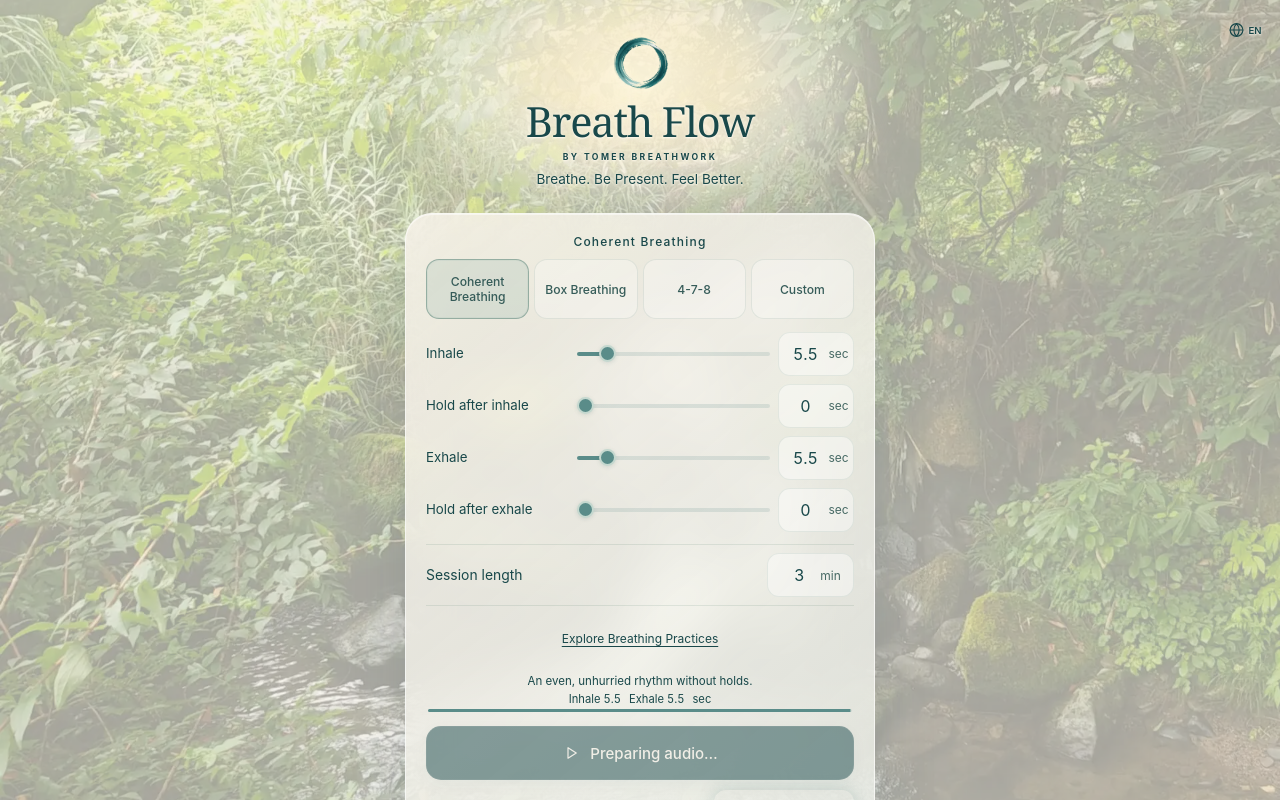
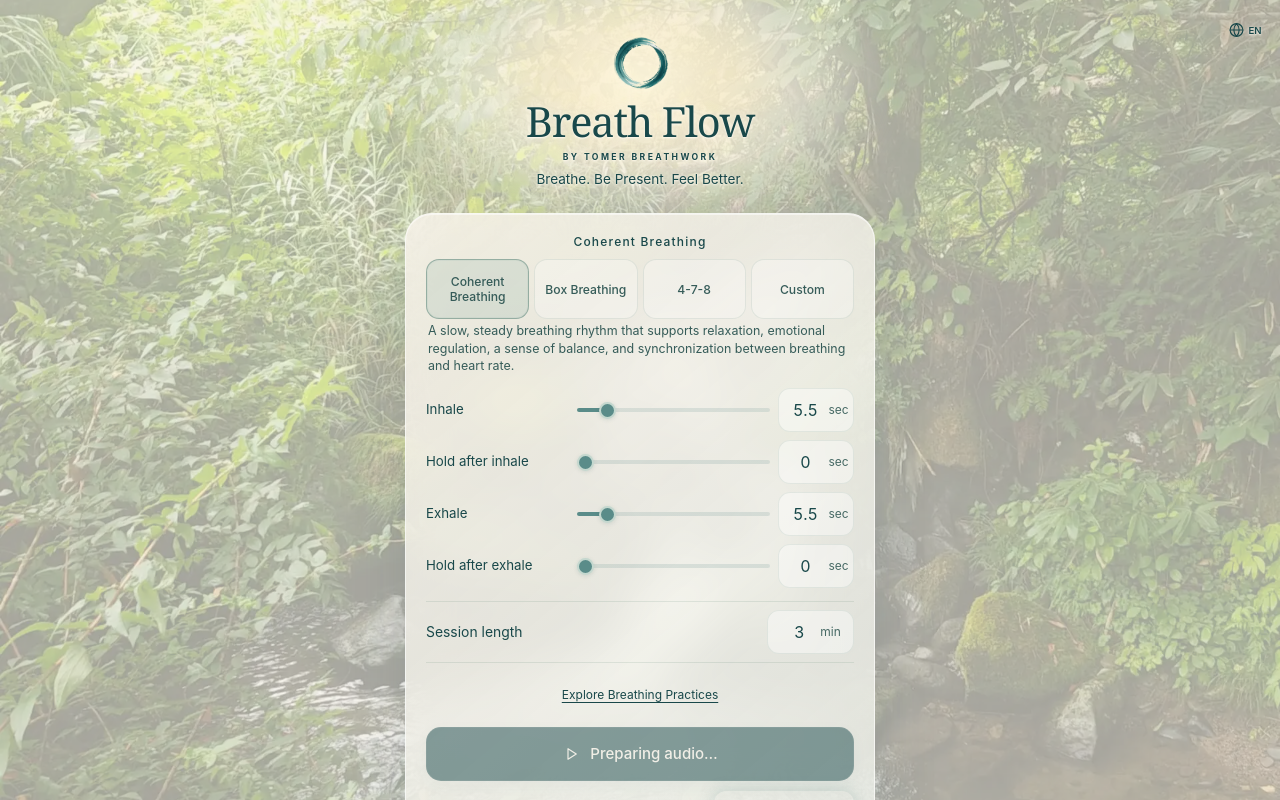
Before and after one commit to TomerBreathWork/breathwork-app, a React (Vite) app: page / in a window 1280 px wide. Built offline with nearby package versions, Linux system fonts and the light colour scheme.

Commit message:
Refine Settings preset descriptions and remove animated pattern line

```diff
--- a/src/components/PatternPreview.tsx
+++ /dev/null
@@ -1,29 +0,0 @@
-import { useId } from "react";
-import type { Rhythm } from "../engine";
-import { patternPreview } from "../pattern-preview";
-import { getPractice } from "../practices";
-import { phaseKeys, type Translator } from "../i18n";
-export function PatternPreview({ rhythm, practiceId, t }: { rhythm: Rhythm; practiceId: string; t: Translator }) {
-  const animation = `pattern-${useId().replace(/[^a-zA-Z0-9_-]/g, "")}`;
-  const preview = patternPreview(rhythm);
-  const practice = getPractice(practiceId);
-  return (
-    <section className="selected-pattern" aria-label={t("suggestedRhythm")}>
-      <p className="selected-explanation" title={t(practice?.short ?? "customHint")}>{t(practice?.short ?? "customHint")}</p>
-      <p className="pattern-rhythm">
-        {rhythm.flatMap((value, index) => value > 0 ? [
-          <span key={index} title={t(phaseKeys[index])}>
-            {t(index === 1 || index === 3 ? "hold" : phaseKeys[index])} <bdi>{value}</bdi>
-          </span>,
-        ] : [])}
-        <span className="pattern-unit">{t("seconds")}</span>
-      </p>
-      {preview && <>
-        <style>{`@keyframes ${animation} {${preview.frames.map(frame => `${frame.percent}% { transform: scaleX(${frame.fill}); }`).join(" ")}}`}</style>
-        <div className="pattern-track" aria-hidden="true" data-cycle-ms={preview.duration}>
-          <span style={{ animation: `${animation} ${preview.duration}ms linear infinite` }} />
-        </div>
-      </>}
-    </section>
-  );
-}
--- a/src/components/SettingsPanel.tsx
+++ b/src/components/SettingsPanel.tsx
@@ -3,12 +3,11 @@
 import { getPractice } from "../practices";
 import type { ReactNode } from "react";
 import { type Settings } from "../settings";
-import { type Translator, type Language } from "../i18n";
+import { type Translator, type Language, type TranslationKey } from "../i18n";
 import type { PresetKey } from "../presets";
 import { SettingsFooter } from "./SettingsFooter";
 import { useState } from "react";
 import { Icon } from "./Icons";
-import { PatternPreview } from "./PatternPreview";
 interface Props {
   t: Translator;
   language: Language;
@@ -36,6 +35,16 @@
   explore,
 }: Props) {
   const [editing, setEditing] = useState(false);
+  // Home copy is separate from the library's existing educational descriptions.
+  const presetDescriptions: Record<string, TranslationKey> = {
+    coherent: "homeCoherentDescription",
+    box: "homeBoxDescription",
+    "478": "home478Description",
+    custom: "homeCustomDescription",
+  };
+  const description = presetDescriptions[settings.practiceId]
+    ?? getPractice(settings.practiceId)?.short
+    ?? "homeCustomDescription";
   return (
     <main
       tabIndex={-1}
@@ -81,6 +90,7 @@
             <strong><CompactLabel>{t("custom")}</CompactLabel></strong>
           </button>
         </div>
+        <p className="selected-explanation">{t(description)}</p>
       </section>
       <PhaseDurations
         t={t}
@@ -105,12 +115,6 @@
           {t("error")}
         </p>
       )}
-      <PatternPreview
-        key={settings.rhythm.join("/")}
-        rhythm={settings.rhythm}
-        practiceId={settings.practiceId}
-        t={t}
-      />
       <button
         className="start-button"
         disabled={!valid || preparing}
--- a/src/locales/en.json
+++ b/src/locales/en.json
@@ -147,5 +147,9 @@
   "478Use": "Can be explored during a quiet break if longer phases feel comfortable. Choose a shorter pattern or remove the hold as needed.",
   "helpSafetyTitle": "Safety Guidelines",
   "helpSafetyBody": "Do not practice breathing exercises while driving, diving, or engaging in any activity where changes in concentration or physical sensations could put you or others at risk.\n\nIf you experience discomfort, dizziness, weakness, or distress during practice, stop the exercise. Seek professional advice when appropriate.\n\nThe breathing exercises in this app are intended for personal well-being and relaxation and are not a substitute for medical advice, diagnosis, or treatment.",
-  "preset478": "4-7-8"
+  "preset478": "4-7-8",
+  "homeCoherentDescription": "A slow, steady breathing rhythm that supports relaxation, emotional regulation, a sense of balance, and synchronization between breathing and heart rate.",
+  "homeBoxDescription": "A structured breathing practice that supports focus, concentration, and bringing attention back to the breath.",
+  "home478Description": "A slow breathing practice that supports relaxation, stress reduction, and winding down for rest and sleep.",
+  "homeCustomDescription": "Adjust your breathing rhythm to how you feel and create a practice that suits your needs."
 }
--- a/src/locales/he.json
+++ b/src/locales/he.json
@@ -147,5 +147,9 @@
   "478Use": "אפשר לנסות בהפסקה שקטה אם שלבים ארוכים מרגישים נוחים. קצרו את התבנית או הסירו את העצירה לפי הצורך.",
   "helpSafetyTitle": "הנחיות בטיחות",
   "helpSafetyBody": "אין לתרגל נשימה בזמן נהיגה, צלילה או כל פעילות אחרת שבה שינוי בריכוז או בתחושה עלול לסכן אותך או אחרים.\n\nאם במהלך התרגול מתעוררות תחושות לא נעימות, כגון סחרחורת, חולשה או מצוקה, יש להפסיק את התרגול. במידת הצורך יש לפנות להתייעצות עם איש מקצוע.\n\nהתרגולים באפליקציה מיועדים לרווחה אישית ולהרפיה, ואינם מהווים תחליף לייעוץ, אבחון או טיפול רפואי.",
-  "preset478": "4-7-8"
+  "preset478": "4-7-8",
+  "homeCoherentDescription": "נשימה בקצב איטי ואחיד המסייעת בהרגעה, בוויסות רגשי, בתחושת איזון ובסנכרון בין הנשימה לקצב הלב.",
+  "homeBoxDescription": "תרגול נשימה מובנה המסייע במיקוד, בריכוז ובהחזרת תשומת הלב לנשימה.",
+  "home478Description": "תרגול נשימה איטי התומך בהרפיה, בהפחתת מתח ובהאטת הקצב לקראת מנוחה ושינה.",
+  "homeCustomDescription": "התאימו את קצב הנשימה לתחושה שלכם וצרו תרגול אישי שמתאים לצרכים שלכם."
 }
--- a/src/locales/ja.json
+++ b/src/locales/ja.json
@@ -147,5 +147,9 @@
   "478Use": "長めの呼吸が心地よくできるときの静かな休憩に。必要なら短くしたり、止める時間を0秒にしましょう。",
   "helpSafetyTitle": "安全上の注意",
   "helpSafetyBody": "運転中、ダイビング中、または集中力や身体感覚の変化によって自分や周囲の人に危険が及ぶ可能性のある活動中には、呼吸法を行わないでください。\n\n練習中に不快感、めまい、脱力感、苦痛などを感じた場合は、すぐに練習を中止してください。必要に応じて専門家に相談してください。\n\nこのアプリの呼吸練習は、心身のリラックスと日常のウェルビーイングを目的としたものであり、医学的な助言、診断、治療の代わりになるものではありません。",
-  "preset478": "4-7-8"
+  "preset478": "4-7-8",
+  "homeCoherentDescription": "ゆっくりと一定のペースで呼吸することで、リラックスや気持ちの調整、心身のバランスを助け、呼吸と心拍のリズムを整えます。",
+  "homeBoxDescription": "決まったリズムで呼吸し、集中力を支えながら、呼吸へ意識を戻す練習です。",
+  "home478Description": "ゆっくりとした呼吸でリラックスを促し、緊張を和らげ、休息や眠りに向けてペースを落としていく練習です。",
+  "homeCustomDescription": "今の自分の感覚に合わせて呼吸のリズムを調整し、自分に合った練習をつくりましょう。"
 }
--- a/src/pattern-preview.ts
+++ /dev/null
@@ -1,16 +0,0 @@
-import { phaseMilliseconds, validRhythm, type Rhythm } from "./engine.ts";
-/** CSS keyframes share the engine's exact millisecond phase boundaries.
- * Preview only: never starts a session timer or schedules sound. */
-export function patternPreview(rhythm: Rhythm) {
-  if (!validRhythm(rhythm)) return undefined;
-  const duration = rhythm.reduce((sum, value) => sum + phaseMilliseconds(value), 0);
-  let elapsed = 0;
-  const frames = [{ percent: 0, fill: 0 }];
-  rhythm.forEach((value, index) => {
-    const phase = phaseMilliseconds(value);
-    if (!phase) return;
-    elapsed += phase;
-    frames.push({ percent: (elapsed / duration) * 100, fill: index < 2 ? 1 : 0 });
-  });
-  return { duration, frames };
-}
--- a/src/style.css
+++ b/src/style.css
@@ -1683,15 +1683,8 @@
   min-width: 0;
 }
 
-.selected-pattern {
-  min-width: 0;
-  display: grid;
-  gap: 3px;
-  padding: 4px 2px;
-  text-align: center;
-}
 @media (max-width: 600px) and (min-height: 701px) and (max-height: 900px) {
-  .settings-panel { gap: 8px; }
+  .settings-panel { gap: 6px; }
 }
 .sr-only {
   position: absolute;
@@ -1704,36 +1697,19 @@
   white-space: nowrap;
 }
 .selected-explanation {
-  margin: 0;
-  font-size: 0.72rem;
-  line-height: 1.3;
-}
-.pattern-rhythm {
-  display: flex;
-  justify-content: center;
-  flex-wrap: wrap;
-  gap: 2px 8px;
-  font-size: 0.7rem;
-  line-height: 1.25;
-  margin: 0;
-  font-variant-numeric: tabular-nums;
-}
-.pattern-rhythm > span { white-space: nowrap; }
-.pattern-track {
-  height: 3px;
-  overflow: hidden;
-  border-radius: 4px;
-  background: #5a8c8926;
-}
-.pattern-track > span {
-  display: block;
-  height: 100%;
-  background: #5a8c89;
-  transform-origin: left;
-}
-[dir="rtl"] .pattern-track > span { transform-origin: right; }
-@media (prefers-reduced-motion: reduce) {
-  .pattern-track > span { animation: none !important; transform: scaleX(0.5); }
+  /* Reserve the usual three lines so selecting Custom does not shift controls. */
+  min-block-size: calc(3lh + 1px);
+  margin: 3px 2px 0;
+  color: #365c59;
+  font-size: 0.78rem;
+  line-height: 1.4;
+  text-align: start;
+}
+@container app-viewport (max-width:600px) and (max-height:700px) {
+  .selected-explanation { margin: 1px 0 0; }
+}
+@container app-viewport (max-width:340px) and (max-height:590px) {
+  .selected-explanation { font-size: 0.72rem; line-height: 1.25; }
 }
 .help-safety {
   border-top: 1px solid #19484a26;
```
Also changed, not shown: 3 other files (tests, documents, lock files or other folders).
